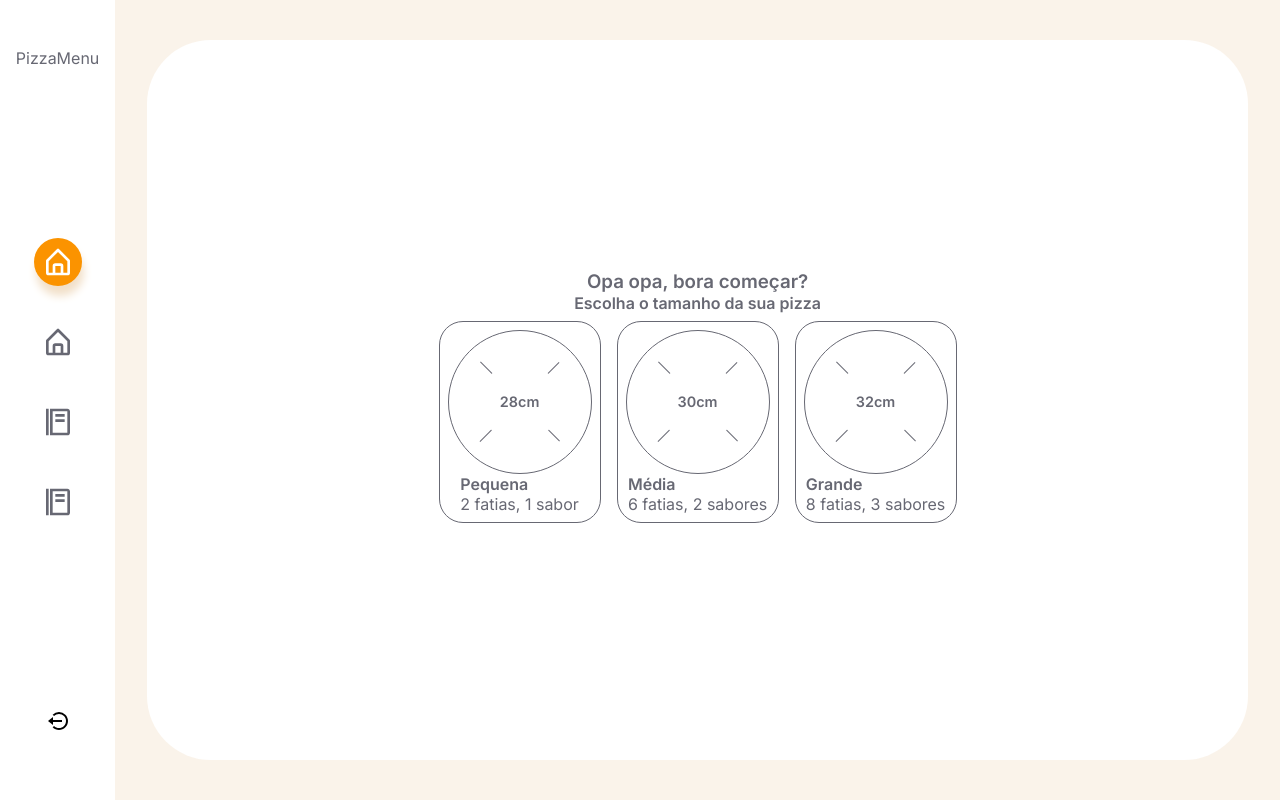
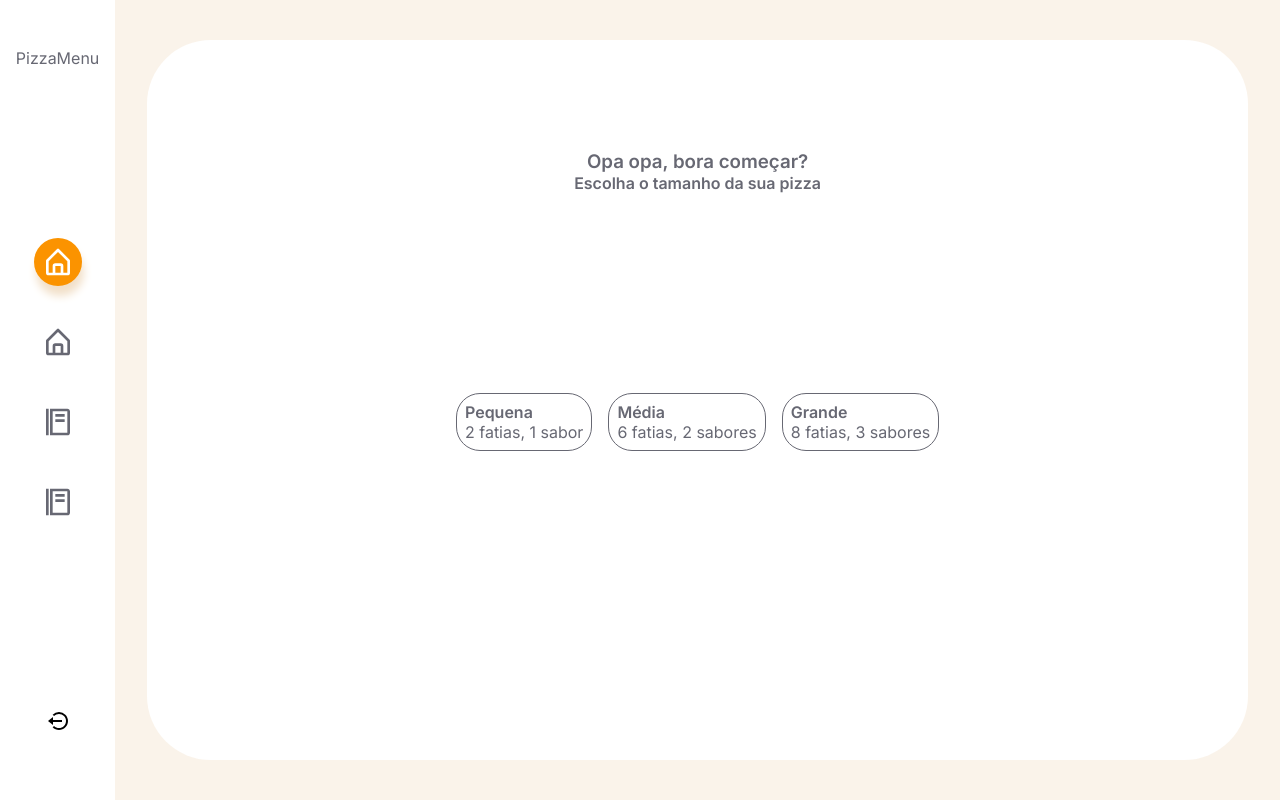
Before and after one commit to alvesrafa/pizzaria, a Next.js app: page / in a window 1280 px wide. Built offline with nearby package versions, Linux system fonts and the light colour scheme.

Commit message:
remove pizza draw

```diff
--- a/src/components/Layout/index.tsx
+++ b/src/components/Layout/index.tsx
@@ -24,7 +24,8 @@ const Container = styled.div<ContainerProps>`
     display: flex;
     align-items: center;
     @media (max-width: 720px) {
-      flex-direction: column;
+      display: grid;
+      grid-template-rows: 60px 1fr;
     }
     transition: all 0.2s;
   }
--- a/src/components/Pizza/PizzaSize/index.tsx
+++ b/src/components/Pizza/PizzaSize/index.tsx
@@ -16,12 +16,8 @@ interface PizzaSizeProps {
 
 function PizzaSize({ size, handleSelectSize }: PizzaSizeProps) {
   return (
-    <Container onClick={handleSelectSize}>
-      <div className="item-header">
-        <Pizza>
-          <span>{size.size}cm</span>
-        </Pizza>
-      </div>
+    <Container onClick={() => handleSelectSize(size)}>
+      <div className="item-header"></div>
       <div className="item-body">
         <h4>{size.name}</h4>
 
--- a/src/components/Pizza/PizzaSize/styles.ts
+++ b/src/components/Pizza/PizzaSize/styles.ts
@@ -29,6 +29,7 @@ export const Pizza = styled.div`
   justify-content: center;
 
   > span {
+    position: absolute;
     font-size: 0.9rem;
     font-weight: bold;
     padding: 0;
--- a/src/components/SideBar/styles.ts
+++ b/src/components/SideBar/styles.ts
@@ -14,9 +14,12 @@ export const Container = styled.div`
   /* margin-right: 2rem; */
 
   @media (max-width: 720px) {
+    flex: 1;
     width: 100%;
-    height: 5rem;
+    overflow: hidden;
+    height: 100%;
     flex-direction: row;
+    padding: 0;
     /* margin-right: 0; */
     /* margin-bottom: 2rem; */
   }
--- a/src/pages/main/Size/styles.ts
+++ b/src/pages/main/Size/styles.ts
@@ -6,13 +6,16 @@ export const Container = styled.div`
   align-items: center;
   justify-content: center;
   width: 100%;
+  height: calc(100% - 60px);
   .content {
+    flex: 1;
     display: flex;
     align-items: center;
     justify-content: center;
     width: 100%;
     @media (max-width: 720px) {
       flex-direction: column;
+      height: 100%;
     }
   }
 `;
```
